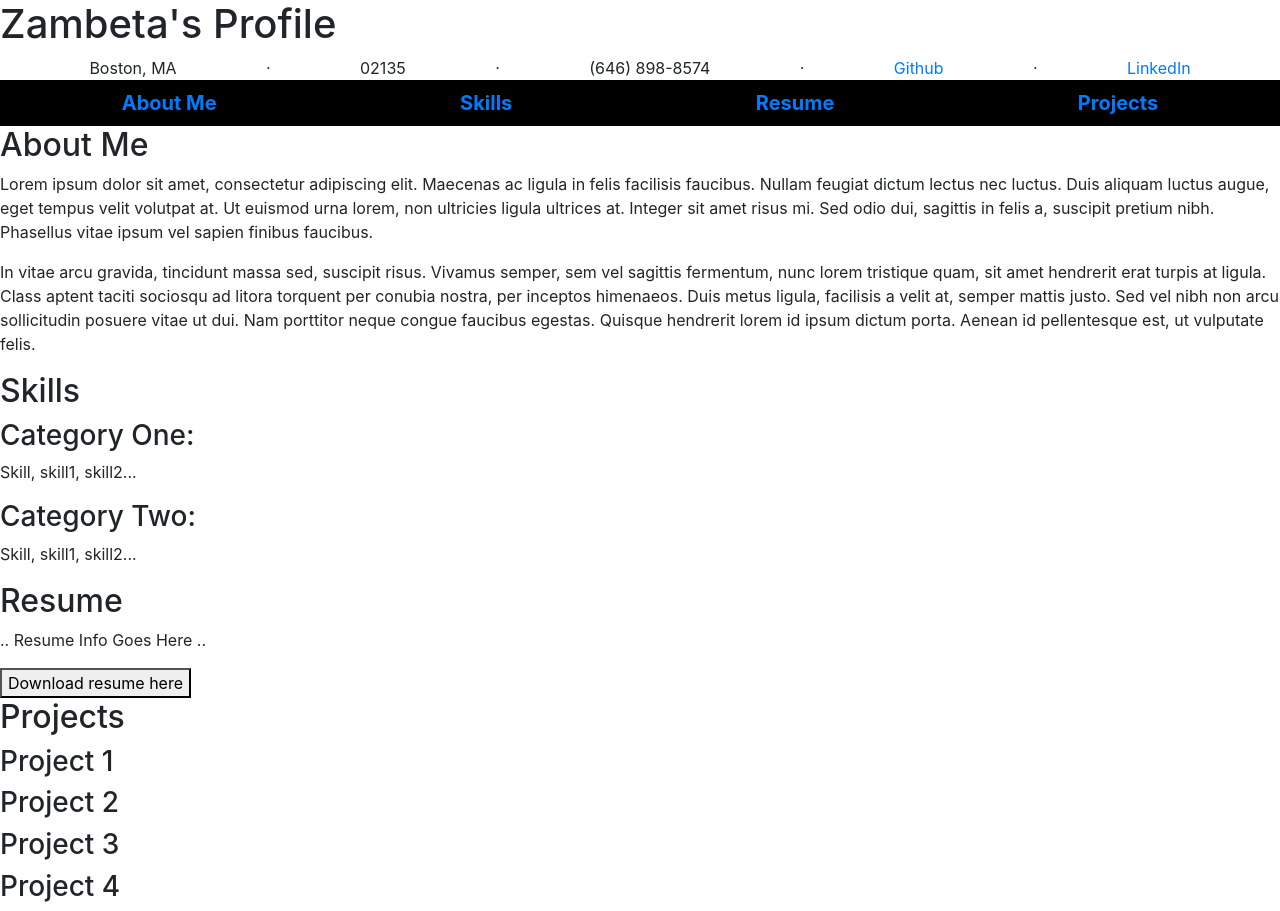
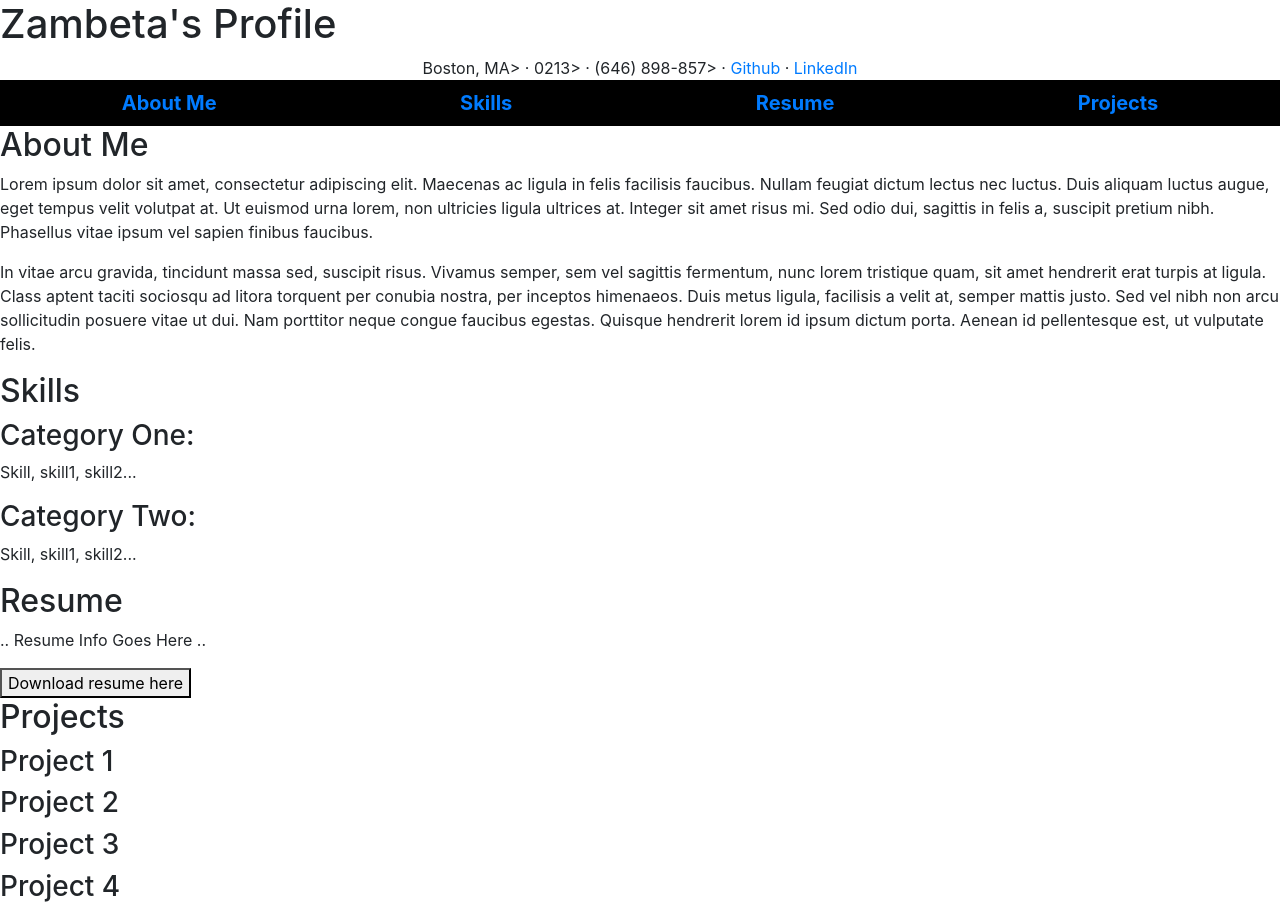
Before and after one commit to ztosyl/ztosyl.github.io, a website: page index.html in a window 1280 px wide. Drawn offline with nearby package versions, Linux system fonts and the light colour scheme.

Commit message:
Centered top nav

```diff
--- a/assets/styles/main.css
+++ b/assets/styles/main.css
@@ -4,3 +4,7 @@
   font-size: 20px;
   font-weight: bold;
 }
+
+.upper {
+  text-align: center;
+}
--- a/index.html
+++ b/index.html
@@ -5,29 +5,19 @@
         <link rel="stylesheet" href="https://stackpath.bootstrapcdn.com/bootstrap/4.3.1/css/bootstrap.min.css" integrity="sha384-ggOyR0iXCbMQv3Xipma34MD+dH/1fQ784/j6cY/iJTQUOhcWr7x9JvoRxT2MZw1T" crossorigin="anonymous">
         <link rel="stylesheet" href='./assets/styles/main.css'>
     </head>
-    <body >
+    <body>
       <h1>Zambeta's Profile</h1>
-      <ul class="nav nav-pills nav-fill">
-    <li class="nav-item">
-    Boston, MA
-    </li>
+  <nav class='upper'>
+    Boston, MA>
     &middot;
-  <li class="nav-item">
-    02135
-  </li>
+    0213>
   &middot;
-  <li class="nav-item">
-    (646) 898-8574
-  </li>
+    (646) 898-857>
   &middot;
-  <li class="nav-item">
     <a href="https://github.com/ztosyl">Github</a>
-  </li>
   &middot;
-  <li class="nav-item">
     <a href="https://www.linkedin.com/in/zambeta">LinkedIn</a>
-  </li>
-</ul>
+  </nav>
       <ul class="nav nav-pills nav-fill lower">
     <li class="nav-item">
     <a class="nav-link" href="#about-me">About Me</a>
@@ -65,7 +55,5 @@
   <h3>Project 3</h3>
   <h3>Project 4</h3>
 </div>
-
-
     </body>
 </html>
```
